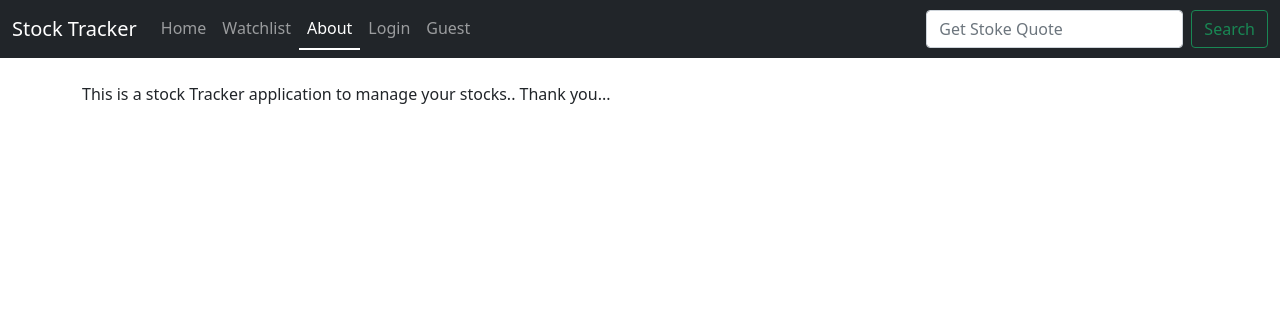
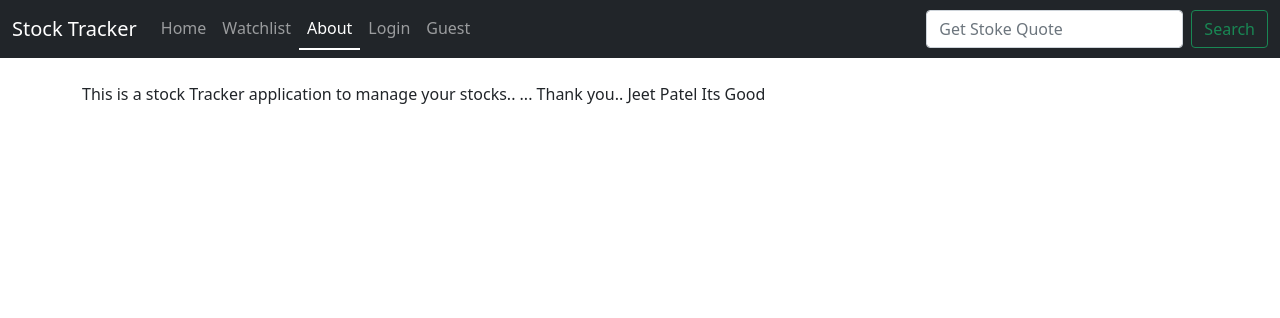
Before and after one commit to TecnoArt07/django_stock, a Django app: page /about in a window 1280 px wide. Shown: the top 318 px of the page. Run offline with Django 3.2, Linux system fonts and the light colour scheme; some libraries are stand-ins or nearby versions.

Commit message:
Changes in abou page

```diff
--- a/quotes/templates/about.html
+++ b/quotes/templates/about.html
@@ -2,5 +2,7 @@
 {% block content %}
 
 This is a stock Tracker application to manage your stocks..
-Thank you...
+...
+Thank you.. Jeet Patel
+Its Good
 {% endblock %}
```
